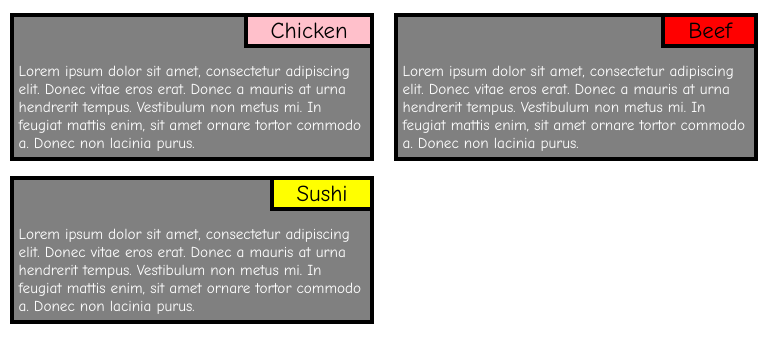
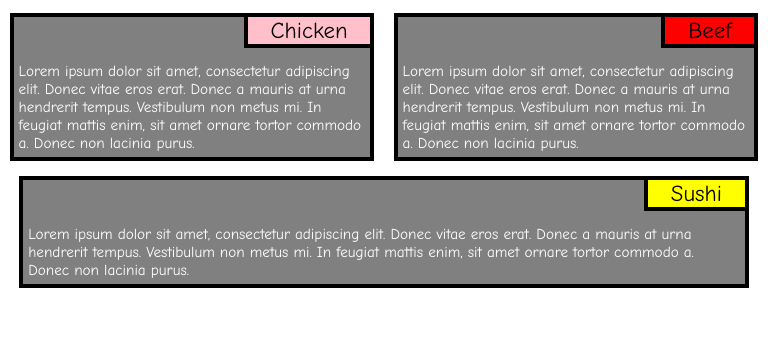
Before and after one commit to shashwatrakesh/coursera-front_end, a plain HTML site: page mod2_solution/index.html in a window 768 px wide. Shown: the part 59-422 px from the top of the page. Drawn offline with Linux system fonts and the light colour scheme.

Commit message:
Some extra changes

```diff
--- a/mod2_solution/css/styles.css
+++ b/mod2_solution/css/styles.css
@@ -2,6 +2,7 @@
   box-sizing: border-box;
     margin: 0;
   padding: 0;
+
 }
 h1 {
 	font-family:"Comic Sans MS", cursive, sans-serif;
@@ -153,6 +154,7 @@ h1 {
   }
   .col-md-12 {
     width: 100%;
+    box-sizing: content-box;
   }
 }
 
--- a/mod2_solution/index.html
+++ b/mod2_solution/index.html
@@ -21,7 +21,7 @@
   	<pre class="p3">   Beef   </pre>
   	<p class="p2">Lorem ipsum dolor sit amet, consectetur adipiscing elit. Donec vitae eros erat. Donec a mauris at urna hendrerit tempus. Vestibulum non metus mi. In feugiat mattis enim, sit amet ornare tortor commodo a. Donec non lacinia purus.</p>
   </div></div>
-  <div class="col-lg-4 col-md-6 col-sm-12"><div class="div1">
+  <div class="col-lg-4 col-md-12 col-sm-12"><div class="div1">
   	<pre class="p4">   Sushi   </pre>
   	<p class="p2">Lorem ipsum dolor sit amet, consectetur adipiscing elit. Donec vitae eros erat. Donec a mauris at urna hendrerit tempus. Vestibulum non metus mi. In feugiat mattis enim, sit amet ornare tortor commodo a. Donec non lacinia purus.</p>
   </div></div>
```
